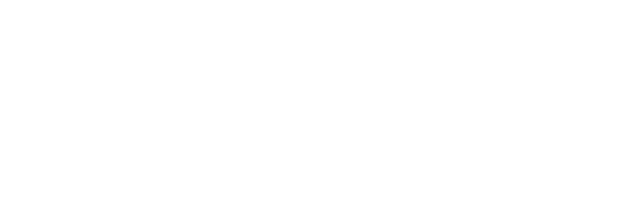
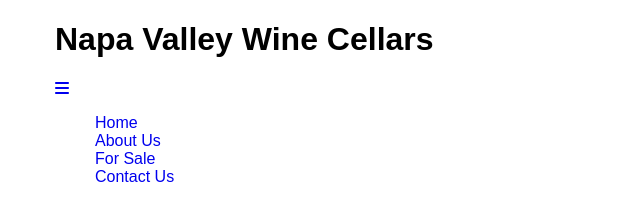
Before and after one commit to Parris-Moscuzza-Creations/NapaValleyWineCellars, a website: page index.html in a window 1280 px wide. Shown: the whole page, without its empty margins (0-640 px from the left). Drawn offline with nearby package versions, Linux system fonts and the light colour scheme.

Commit message:
working on header details

```diff
--- a/dev/styles/partials/_global.scss
+++ b/dev/styles/partials/_global.scss
@@ -5,4 +5,13 @@
 
 img{
 	max-width: 100%;
+	display: block;
 }
+
+a{
+	text-decoration: none;
+}
+
+li{
+	list-style-type: none;
+}
--- a/dev/styles/partials/_header.scss
+++ b/dev/styles/partials/_header.scss
@@ -0,0 +1,3 @@
+header{
+	height: 100vh;
+}
--- a/index.html
+++ b/index.html
@@ -9,7 +9,29 @@
 	<link rel="stylesheet" href="public/styles/styles.css">
 </head>
 <body>
-	<header>
+	<header id="home">
+		<div class="navBackgroundColor">
+			<div class="wrapper">
+				<div class="headerNavigation">
+					<div class="NapaTextLogo">
+						<h1>Napa Valley Wine Cellars</h1>
+					</div>
+
+					<a class="toggle-nav" href="#"><i class="fa fa-bars" aria-hidden="true"></i></a>
+
+					<nav class="mainNav">
+						<ul class="active">
+							<li><a href="#home">Home</a></li>
+							<li><a href="#aboutUs">About Us</a></li>
+							<li><a href="#forSale">For Sale</a></li>
+							<li><a href="#contactUs">Contact Us</a></li>
+						</ul>
+					</nav>
+				</div>
+			</div>
+		</div>
+
+
 
 	</header>
 
```
Also changed, not shown: public/styles/styles.css.
